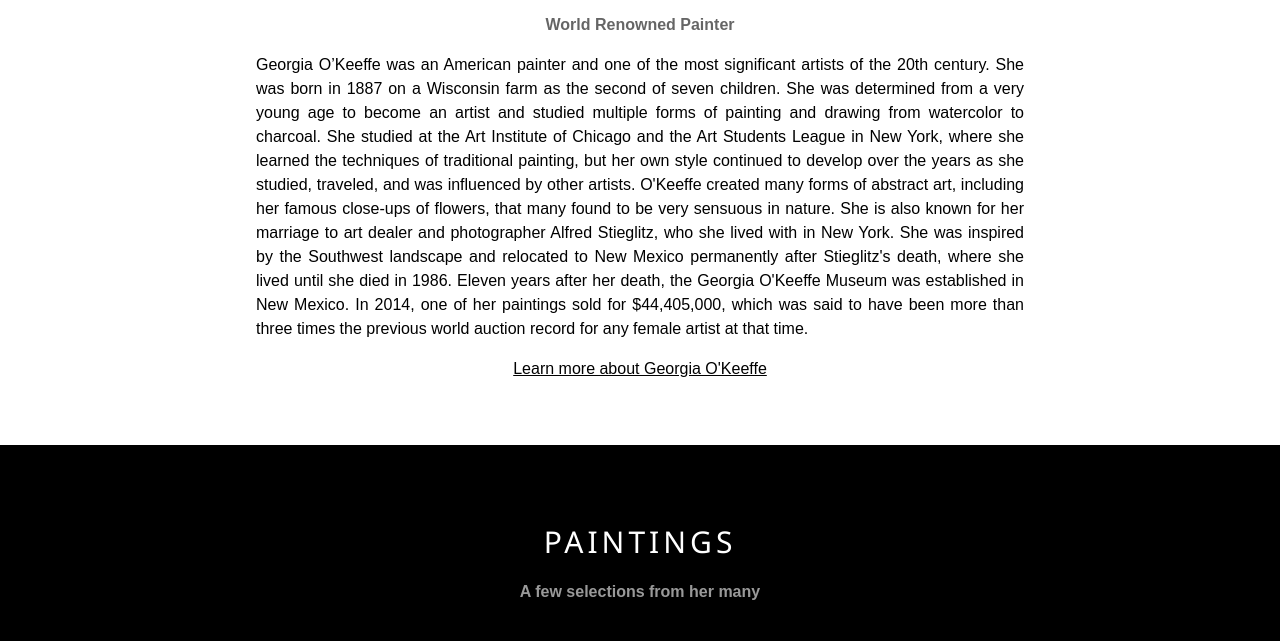
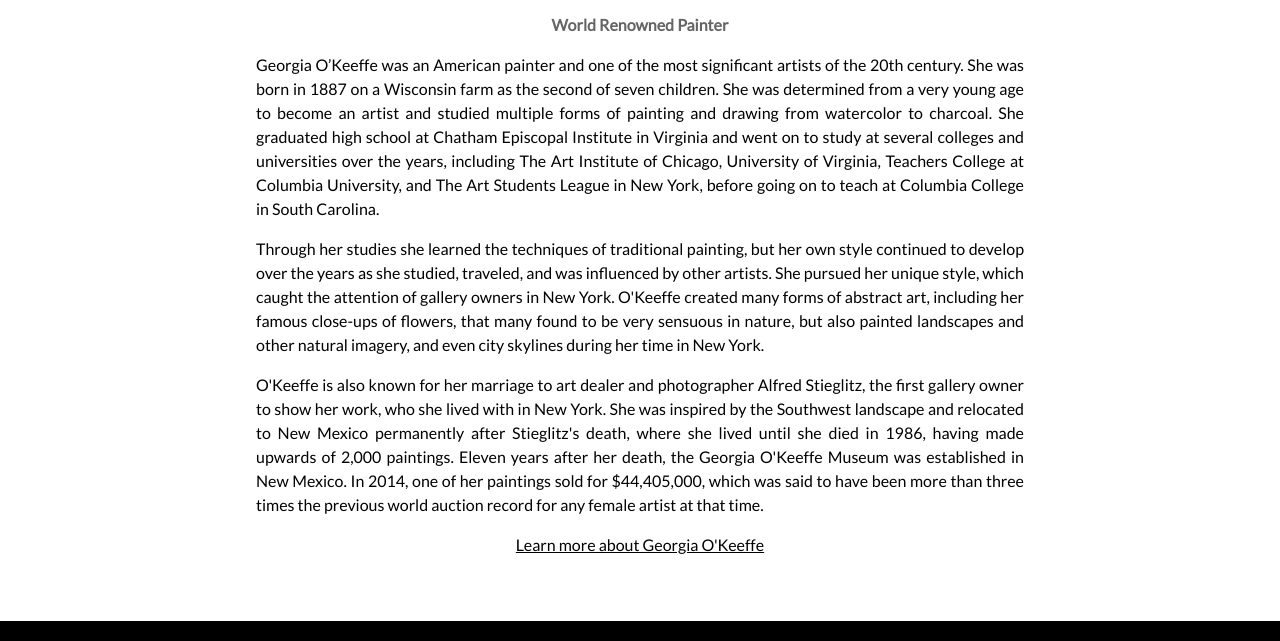
Before and after one commit to labmandala/tribute-page-okeeffe, a plain HTML site: page index.html in a window 1280 px wide. Shown: the part 620-1261 px from the top of the page. Drawn offline with nearby package versions, Linux system fonts and the light colour scheme.

Commit message:
Add header gradient, add to main content.

```diff
--- a/index.html
+++ b/index.html
@@ -35,18 +35,26 @@
                 <p class="w3-justify">Georgia O’Keeffe was an American painter and one of the most significant artists
                     of the 20th century. She was born in 1887 on a Wisconsin farm as the second of seven children.
                     She was determined from a very young age to become an artist and studied multiple forms of painting
-                    and drawing from watercolor to charcoal. She studied at the Art Institute of Chicago and the Art
-                    Students League in New York, where she learned the techniques of traditional painting, but her own
-                    style
+                    and drawing from watercolor to charcoal. She graduated high school at Chatham Episcopal Institute
+                    in Virginia and went on to study at several colleges and universities over the years, including
+                    The Art Institute of Chicago, University of Virginia, Teachers College at Columbia University, and
+                    The Art Students League in New York, before going on to teach at Columbia College in South Carolina.
+                </p>
+                <p class="w3-justify">Through her studies she learned the techniques of traditional painting, but her own style
                     continued to develop over the years as she studied, traveled, and was influenced by other artists.
+                    She pursued her unique style, which caught the attention of gallery owners in New York.
                     O'Keeffe created many forms of abstract art, including her famous close-ups of flowers, that many
-                    found to be very sensuous in nature. She is also known for her marriage to art dealer and
-                    photographer Alfred Stieglitz, who she lived with in New York. She was inspired by the Southwest
+                    found to be very sensuous in nature, but also painted landscapes and other natural imagery, and even
+                    city skylines during her time in New York.
+                </p>
+                <p class="w3-justify">O'Keeffe is also known for her marriage to art dealer and
+                    photographer Alfred Stieglitz, the first gallery owner to show her work, who she lived with
+                    in New York. She was inspired by the Southwest
                     landscape and relocated to New Mexico permanently after Stieglitz's death, where she lived until she
-                    died in 1986. Eleven years after her death, the Georgia O'Keeffe Museum was established in New
+                    died in 1986, having made upwards of 2,000 paintings. Eleven years after her death, the Georgia O'Keeffe Museum was established in New
                     Mexico. In 2014, one of her paintings sold for $44,405,000, which was said to have been more than
-                    three
-                    times the previous world auction record for any female artist at that time. </p>
+                    three times the previous world auction record for any female artist at that time.
+                </p>
                 <a href="https://en.wikipedia.org/wiki/Georgia_O%27Keeffe" id="tribute-link" target="_blank">Learn more
                     about Georgia O'Keeffe</a>
             </div>
--- a/style.css
+++ b/style.css
@@ -19,7 +19,8 @@ body {
 }
 
 #img-div {
-    background-color: lightgrey;
+/*    background-color: lightgrey; */
+    background: linear-gradient(black, lightgray);
     padding: 1em 0;
 }
 
@@ -39,12 +40,12 @@ a:hover {
 * {
     box-sizing: border-box;
   }
-
+  /*
   body {
     margin: 0;
     font-family: Arial;
   }
-  /*
+
   .header {
     text-align: center;
     padding: 32px;
```
